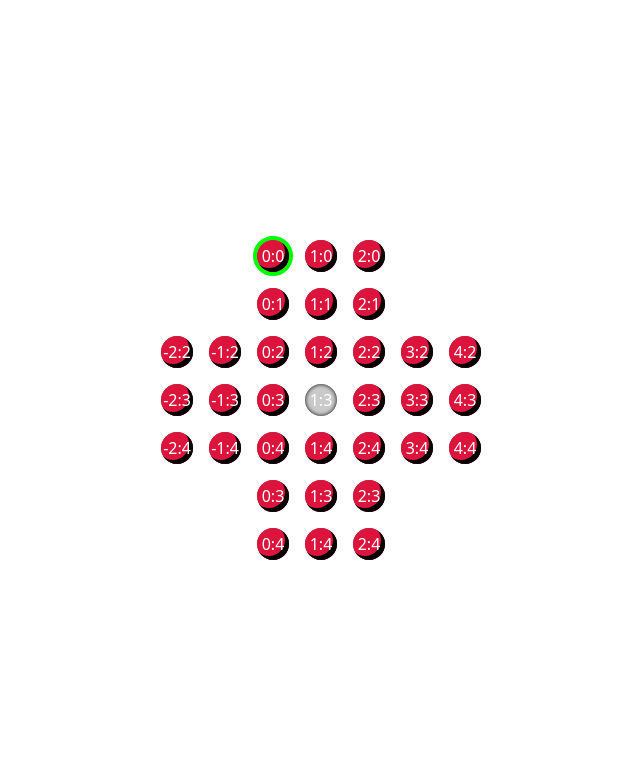
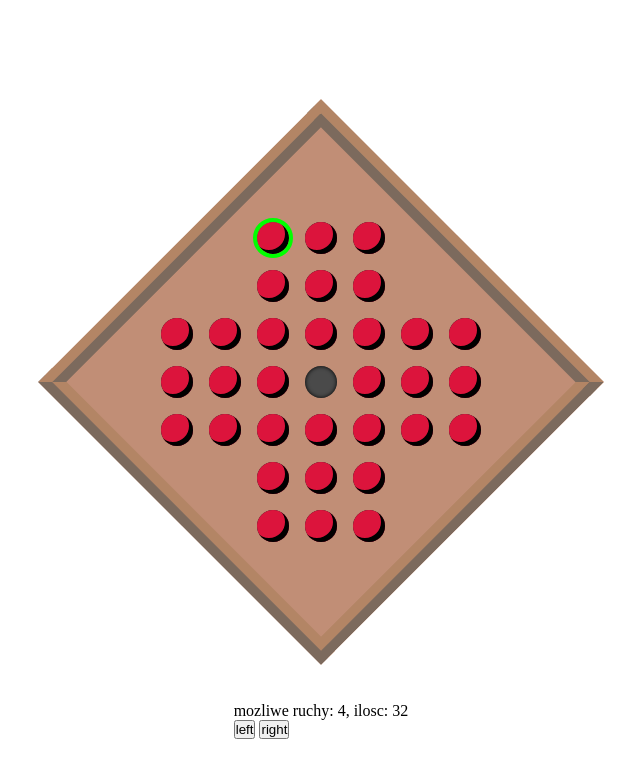
Before and after one commit to robertplawski/peg-solitaire, a plain HTML site: page index.html in a window 1280 px wide. Both pictures are taken after a click on the element 592 px from the left and 256 px from the top of the page. Shown: the whole page, without its empty margins (319-959 px from the left). Drawn offline with Linux system fonts and the light colour scheme.

Commit message:
Added advanced move selection, board rotation, win/lose state and a board background

```diff
--- a/index.css
+++ b/index.css
@@ -8,11 +8,31 @@ body{
 	justify-content:center;
 	align-items:center;
 	min-height:100vh;
+	flex-direction:column;
+}
+.buttons{
+	translate:0 10rem;
 }
 main#board{
+	transition:300ms rotate;
 	display:flex;
 	flex-direction:column;
 	gap:1rem;
+	position:relative;
+}
+main#board::after{
+	content:"";
+	display:block;
+	background:sienna;
+	opacity:0.65;
+	box-sizing:border-box;
+	border:1rem ridge saddlebrown;
+	width:100%;
+	scale:1.25;
+	height:100%;
+	rotate:45deg;
+	z-index:-1;
+	position:absolute;
 }
 .row{
 	display:flex;
@@ -23,7 +43,7 @@ main#board{
 .peg{
 	height:2rem;
 	width:2rem;
-	background: #cacaca;
+	background: #4a4a4a;
 	border-radius:50%;
 	box-shadow: 0 0 0.25rem black inset;
 	display:flex;
@@ -33,7 +53,8 @@ main#board{
 .peg.on::after{
 	scale:1
 }
-.peg.selected{
+.peg.selected::after{
+	position:absolute;
 	outline:4px solid #00FF00;
 	content:"";
 }
--- a/index.html
+++ b/index.html
@@ -8,5 +8,10 @@
 	<body>
 		<main id="board">
 		</main>
+		<div class='buttons'>
+			<p id="moveCount">0</p>
+			<button id="rotateLeftButton">left</button>
+			<button id="rotateRightButton">right</button>
+		</div>
 	</body>
 </html>
--- a/index.js
+++ b/index.js
@@ -1,38 +1,100 @@
 let selectedPeg = null;
 
+rotateLeftButton.onclick = () => {
+	board.style.rotate = `${parseInt(board.style.rotate.slice(0,-3) || 0 )+90}deg`;
+}
+rotateRightButton.onclick = () => {
+	board.style.rotate = `${parseInt(board.style.rotate.slice(0,-3) || 0 )-90}deg`;
+}
+
 const hidePossibleMoves = () => {
+	//document.querySelectorAll("*").forEach((el)=>el.onclick=null)
 	Array.from(document.querySelectorAll(".possible")).forEach((el)=>el.classList.remove("possible"))}
+
 
 const getPegCoordinates = (peg) => {
 	return {x:parseInt(peg.getAttribute("x")),y:parseInt(peg.getAttribute("y"))};
 }
 
+const makeMove = (origin, center,target) => {
+	if(origin != selectedPeg){
+		return;
+	}
+	const {x:originX,y:originY} = getPegCoordinates(origin);
+	const {x:targetX, y:targetY} = getPegCoordinates(target);
+	/*
+	let centerY = originY;
+	let centerX = originX;
+
+	const deltaX = originX-targetX;
+	const deltaY = originY-targetY;
+
+	if(deltaX==0){
+		//pion
+
+		console.log("pion");
+		centerY = originY-(deltaY > 0 ? 1 : -1)
+		console.log(originY,targetY,centerY)
+	}
+
+	if(deltaY==0){
+		//poziom
+		console.log("poziom");
+
+		centerX = originX-(deltaX > 0 ? 1 : -1)
+		console.log(originX,targetX,centerX)
+	}
+	const center = getPegByCoordinates(centerX,centerY);
+	*/
+	hidePossibleMoves();
+	origin.classList.remove("on");
+	center.classList.remove("on");
+	target.classList.add("on");
+	calculateMoveCount();
+}
+
+
+const calculateMovesAtPosition = (x,y) => {
+
+
+	return [
+		[-2,2].map((offset)=>{return {origin:getPegAt(x,y), center:getPegAt(x+parseInt(offset/2),y), target:getPegAt(x+offset,y)}}),
+		[-2,2].map((offset)=>{return {origin:getPegAt(x,y), center:getPegAt(x,y+offset/2), target:getPegAt(x,y+offset)}})
+	].flat().filter((move)=>move.origin && move.origin.classList.contains("on") && move.center && move.target && move.center.classList.contains("on") && !move.target.classList.contains("on"))
+		/*{origin:getPegByCoordinates(x,y), center:getPegByCoordinates(x+1,y),target:getPegByCoordinates(x+2,y)})
+	];*/
+	//const move = {origin,center,target}
+}
+
+const calculatePegsAtOffsets = (x,y,offsets = [2,-2])  => [offsets.map(offset=>getPegByCoordinates(x+offset,y)),offsets.map(offset=>getPegByCoordinates(x,y+offset))].flat();
+
 const showPossibleMoves = (peg) => {
+
 	const {x,y} = getPegCoordinates(peg);
 
 	// x+2 y+2 x-2 y-2
 
-	const possibleMoves = [];
+	let possibleMoves = calculateMovesAtPosition(x,y);
 
-	const offsets = [2,-2];
+	//possibleMoves = possibleMoves.filter(el=>el && !el.classList.contains("on"))
+	possibleMoves.forEach(({target})=>target.classList.add("possible"))
 
-	offsets.forEach(offset=>possibleMoves.push(getPegByCoordinates(x+offset,y)))
-	offsets.forEach(offset=>possibleMoves.push(getPegByCoordinates(x,y+offset)))
-
-	console.log(possibleMoves)
-
-	possibleMoves.filter(el=>el!=null).filter(el=>!el.classList.contains("on")).forEach((el)=>el.classList.add("possible"))
+	possibleMoves.forEach(({target,origin,center})=>target.addEventListener("click",()=>makeMove(origin,center,target)))
 
 }
 
 const setSelectedPeg =(peg) =>{
+	if(!peg.classList.contains("on")){
+	return;
+	}
 	if(selectedPeg){
 		selectedPeg.classList.remove("selected");
 	}
+
+	hidePossibleMoves();
 	selectedPeg = peg
 	selectedPeg.classList.add("selected");
 
-	hidePossibleMoves();
 	showPossibleMoves(peg);
 
 }
@@ -41,6 +103,33 @@ const getPegByCoordinates = (x,y) => {
 	return document.querySelector(`[x="${x}"][y="${y}"]`)
 }
 
+const calculateMoveCount = () => {
+	let pegCount = 0;
+	let result = 0;
+	Array.from(board.children).forEach((row)=>{
+		Array.from(row.children).forEach((peg)=>{
+			if(peg.classList.contains("on")){
+				pegCount++;
+			}
+			const {x,y} = getPegCoordinates(peg)
+			result += calculateMovesAtPosition(x,y).length
+		})
+	})
+
+
+	moveCount.innerText = `mozliwe ruchy: ${result}, ilosc: ${pegCount}`; //Array.from(board.children).map((el)=>showPossibleMoves(el)).length
+	if(result != 0){
+		return;
+
+	}
+	if(pegCount > 1){
+		alert("Przegraleś...");
+		return;
+	}
+	alert("Wygrałeś!");
+}
+
+const getPegAt = getPegByCoordinates
 const init = () => {
 	let rowHeight = 2;
 	let rowLength = 2;
@@ -58,8 +147,8 @@ const init = () => {
 				peg.classList.add("peg")
 				peg.classList.add("on");
 				peg.setAttribute('x',x - (special ? 2 : 0))
-				peg.setAttribute('y',(j*(rowHeight-1) + (j==2 ? 1 : 0)+y));
-				peg.setAttribute('i', `${peg.getAttribute('x')}:${peg.getAttribute('y')}`);
+				peg.setAttribute('y',y+j+(j>0 ? 1 : 0)+(j>1 ? 2 : 0));
+		//		peg.setAttribute('i', `${peg.getAttribute('x')}:${peg.getAttribute('y')}`);
 				row.appendChild(peg)
 				peg.addEventListener("click",()=>setSelectedPeg(peg));				i++;
 			}
@@ -69,6 +158,7 @@ const init = () => {
 
 	getPegByCoordinates(1,3).classList.remove("on");
 
+	calculateMoveCount()
 }
 
 window.addEventListener("load", init)
```
Also changed, not shown: 1 other file.
